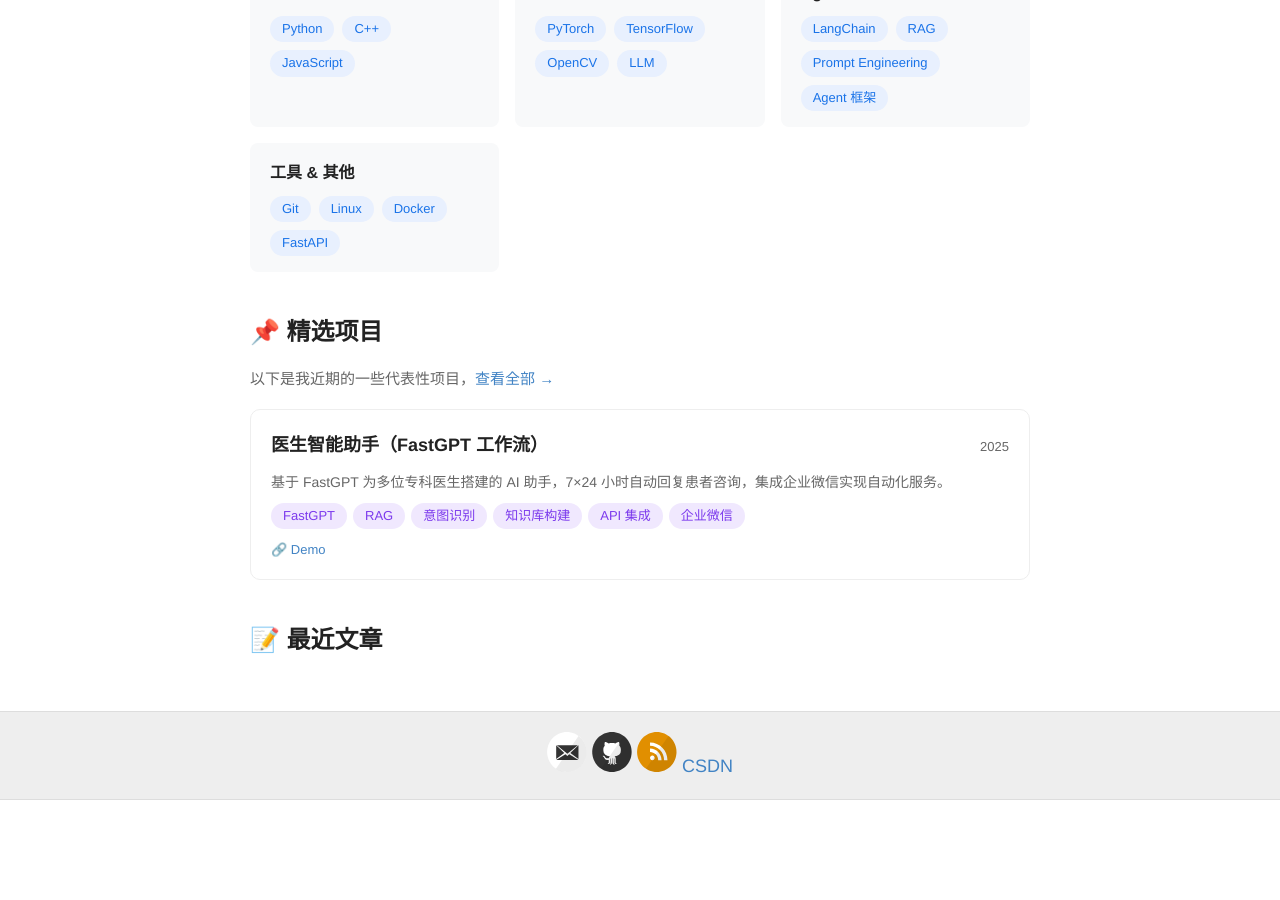
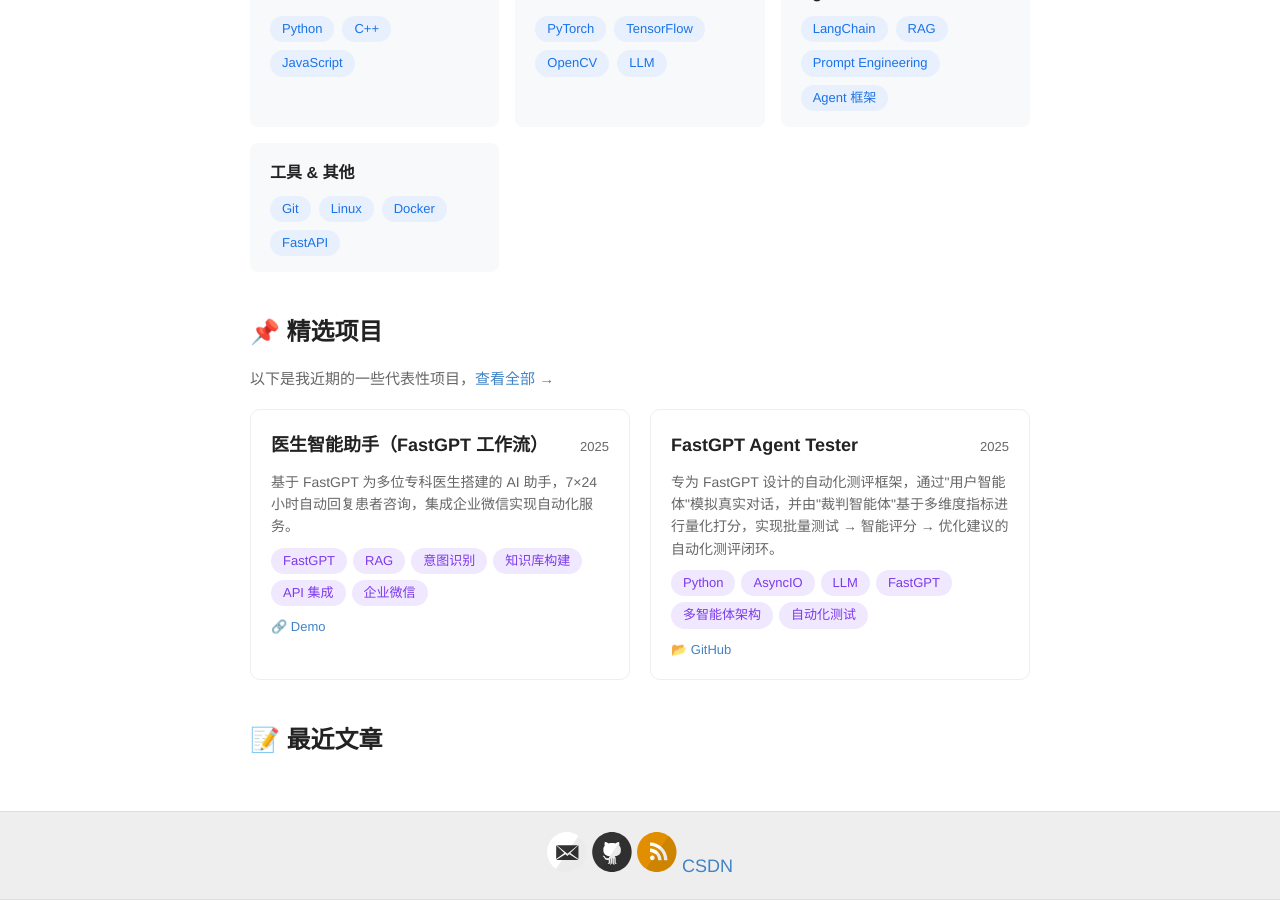
Before and after one commit to G-LJH/G-LJH.github.io, a Jekyll site: the page built from index.html, in a window 1280 px wide and 900 px high, scrolled down 604 px. Built offline with Jekyll 4.4.1, drawn with Linux system fonts in a browser that asks for light colours; before the commit the page ends 1404 px from its top, so only the background shows below that.

Commit message:
添加fastgpt自动测试项目

```diff
--- a/_data/projects.yml
+++ b/_data/projects.yml
@@ -18,6 +18,23 @@
   demo: http://114.55.140.84:3000/chat/share?shareId=n4R4kq8RvOX4SlesYAiz24I6
   article:
 
+- title: FastGPT Agent Tester
+  date: 2025
+  description: 专为 FastGPT 设计的自动化测评框架，通过"用户智能体"模拟真实对话，并由"裁判智能体"基于多维度指标进行量化打分，实现批量测试 → 智能评分 → 优化建议的自动化测评闭环。
+  technologies:
+    - Python
+    - AsyncIO
+    - LLM
+    - FastGPT
+    - 多智能体架构
+    - 自动化测试
+  featured: true
+  order: 2
+  url: /projects/fastgpt-agent-tester/
+  github: https://github.com/G-LJH/FastGPT-Agent-Tester
+  demo:
+  article:
+
 
 # ============================================================
 # 以下为未展示在首页的项目（featured: false），但仍会在项目页面显示
--- /dev/null
+++ b/projects/fastgpt-agent-tester.md
@@ -0,0 +1,127 @@
+---
+layout: page
+title: FastGPT Agent Tester
+permalink: /projects/fastgpt-agent-tester/
+---
+
+# 🧪 FastGPT Agent Tester
+
+> **让智能体迭代从"玄学"走向"科学"**
+>
+> 专为 FastGPT 智能体设计的自动化测评框架，从「人工逐条验证」迈向「全自动化评估」。
+
+<div style="display: flex; gap: 10px; flex-wrap: wrap; margin: 20px 0;">
+  <img src="https://img.shields.io/badge/Python-3.9+-blue.svg" alt="Python 3.9+">
+  <img src="https://img.shields.io/badge/Platform-FastGPT-orange.svg" alt="FastGPT">
+  <img src="https://img.shields.io/badge/AI-LLM_Based-green.svg" alt="LLM Based">
+  <img src="https://img.shields.io/badge/License-MIT-lightgrey.svg" alt="MIT License">
+  <img src="https://img.shields.io/badge/Architecture-Multi_Agent-purple.svg" alt="Multi Agent">
+</div>
+
+---
+
+## 🏗️ 项目简介
+
+FastGPT Agent Tester 是一款专为 FastGPT 智能体设计的自动化测评框架，通过"用户智能体"模拟真实对话，并由"裁判智能体"基于多维度指标进行量化打分，实现批量测试 → 智能评分 → 优化建议的自动化测评闭环。
+
+---
+
+## ❌ 传统测试 vs ✅ 自动化测评
+
+为什么需要自动化测评框架？
+
+<div style="background: #f8f9fa; padding: 20px; border-radius: 12px; margin: 15px 0;">
+
+**⚡ 效率对比**
+- 传统：逐条对话，耗时耗力
+- **Agent Tester**：批量运行，一夜完成百轮测试
+
+**📏 标准对比**
+- 传统：主观判断，因人而异
+- **Agent Tester**：统一标尺，多维度客观量化
+
+**💰 成本对比**
+- 传统：研发人力反复投入
+- **Agent Tester**：一次编写，永久复用
+
+**🎯 反馈对比**
+- 传统：口头建议，难以落地
+- **Agent Tester**：结构化报告，直接指导优化
+
+**🔍 覆盖对比**
+- 传统：抽样验证，容易遗漏
+- **Agent Tester**：全场景覆盖，问题无所遁形
+
+</div>
+
+---
+
+## 🔧 核心技术栈
+
+---
+
+## ✨ 核心特性
+
+### 🤖 自动化双模对弈
+基于大模型模拟真实用户提问，支持复杂的多轮对话上下文。
+
+### 📊 多维度量化评分
+引入 Judge Agent，支持自定义评分标准（针对性、信息量、语气同理心等）。
+
+### 📝 Markdown 驱动配置
+无需修改代码，仅需编写 Markdown 文档即可定义测试方案。
+
+### 📑 深度报告生成
+自动生成测评报告，直观展示各话题的表现差异与薄弱点。
+
+### 🎯 智能优化闭环
+基于评估结果自动生成 Prompt 优化建议，辅助开发者快速迭代。
+
+---
+
+## 📊 效果展示
+
+<div style="display: grid; grid-template-columns: 1fr 1fr; gap: 20px; margin: 20px 0;">
+  <div>
+    <img src="../images/fastgpt-report1.png" alt="测评报告概览" style="width: 100%; border-radius: 8px; box-shadow: 0 2px 8px rgba(0,0,0,0.1);">
+    <p style="text-align: center; font-size: 0.9em; color: #666;">测评报告概览</p>
+  </div>
+  <div>
+    <img src="../images/fastgpt-report2.png" alt="多维度评分详情" style="width: 100%; border-radius: 8px; box-shadow: 0 2px 8px rgba(0,0,0,0.1);">
+    <p style="text-align: center; font-size: 0.9em; color: #666;">多维度评分详情</p>
+  </div>
+</div>
+
+---
+
+## 🏛️ 技术架构
+<div style="background: linear-gradient(135deg, #667eea 0%, #764ba2 100%); padding: 30px; border-radius: 12px; margin: 20px 0;">
+  <div style="display: flex; flex-wrap: wrap; justify-content: center; align-items: center; gap: 10px; color: white; font-weight: 500;">
+    <div style="background: rgba(255,255,255,0.2); padding: 12px 20px; border-radius: 8px;">📄 配置文件</div>
+    <div style="font-size: 20px;">→</div>
+    <div style="background: rgba(255,255,255,0.2); padding: 12px 20px; border-radius: 8px;">👤 用户智能体</div>
+    <div style="font-size: 20px;">→</div>
+    <div style="background: rgba(255,255,255,0.2); padding: 12px 20px; border-radius: 8px;">⚡ FastGPT API</div>
+    <div style="font-size: 20px;">→</div>
+    <div style="background: rgba(255,255,255,0.2); padding: 12px 20px; border-radius: 8px;">⚖️ 裁判智能体</div>
+  </div>
+  <div style="display: flex; flex-wrap: wrap; justify-content: center; align-items: center; gap: 10px; color: white; font-weight: 500; margin-top: 15px;">
+    <div style="background: rgba(255,255,255,0.2); padding: 12px 20px; border-radius: 8px;">💡 优化建议</div>
+    <div style="font-size: 20px;">←</div>
+    <div style="background: rgba(255,255,255,0.2); padding: 12px 20px; border-radius: 8px;">📊 测评结果汇总</div>
+    <div style="font-size: 20px;">←───────────┘</div>
+  </div>
+</div>
+
+- **Loader**：解析 Markdown 配置，初始化任务队列
+- **User Agent**：模拟不同背景的用户发起咨询
+- **FastGPT Client**：高性能异步客户端，支持多轮对话状态维护
+- **Judge Agent**：依据配置的评分标准进行客观打分
+- **Optimizer**：汇总缺陷模式，输出优化策略
+
+---
+
+## 🔗 项目链接
+
+- **GitHub 仓库**：[https://github.com/G-LJH/FastGPT-Agent-Tester](https://github.com/G-LJH/FastGPT-Agent-Tester)
+- **完整文档**：查看仓库中的 README.md
```
Also changed, not shown: projects/doctor-assistant.md (+27 -20 lines), images/fastgpt-report1.png (added), images/fastgpt-report2.png (added).
